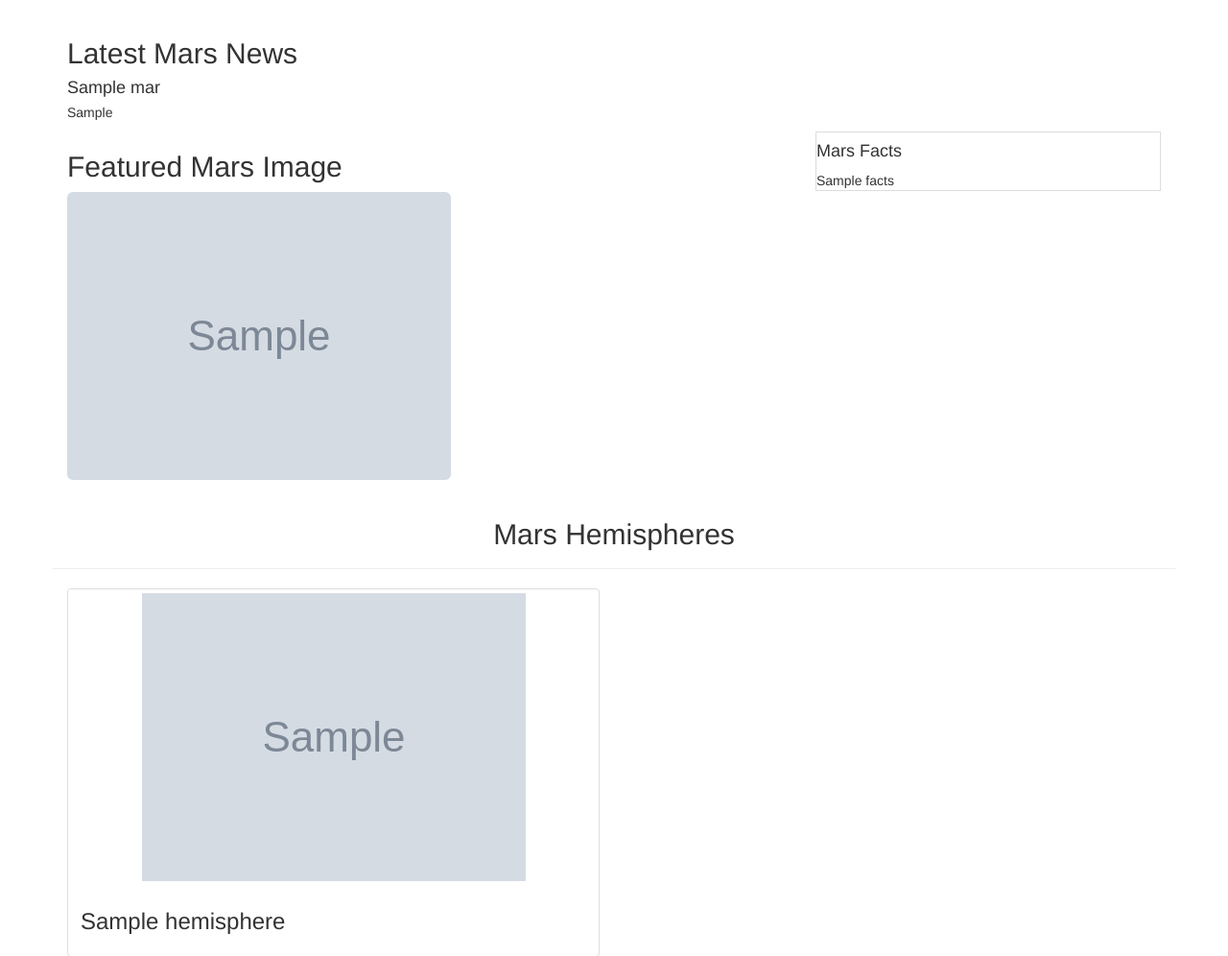
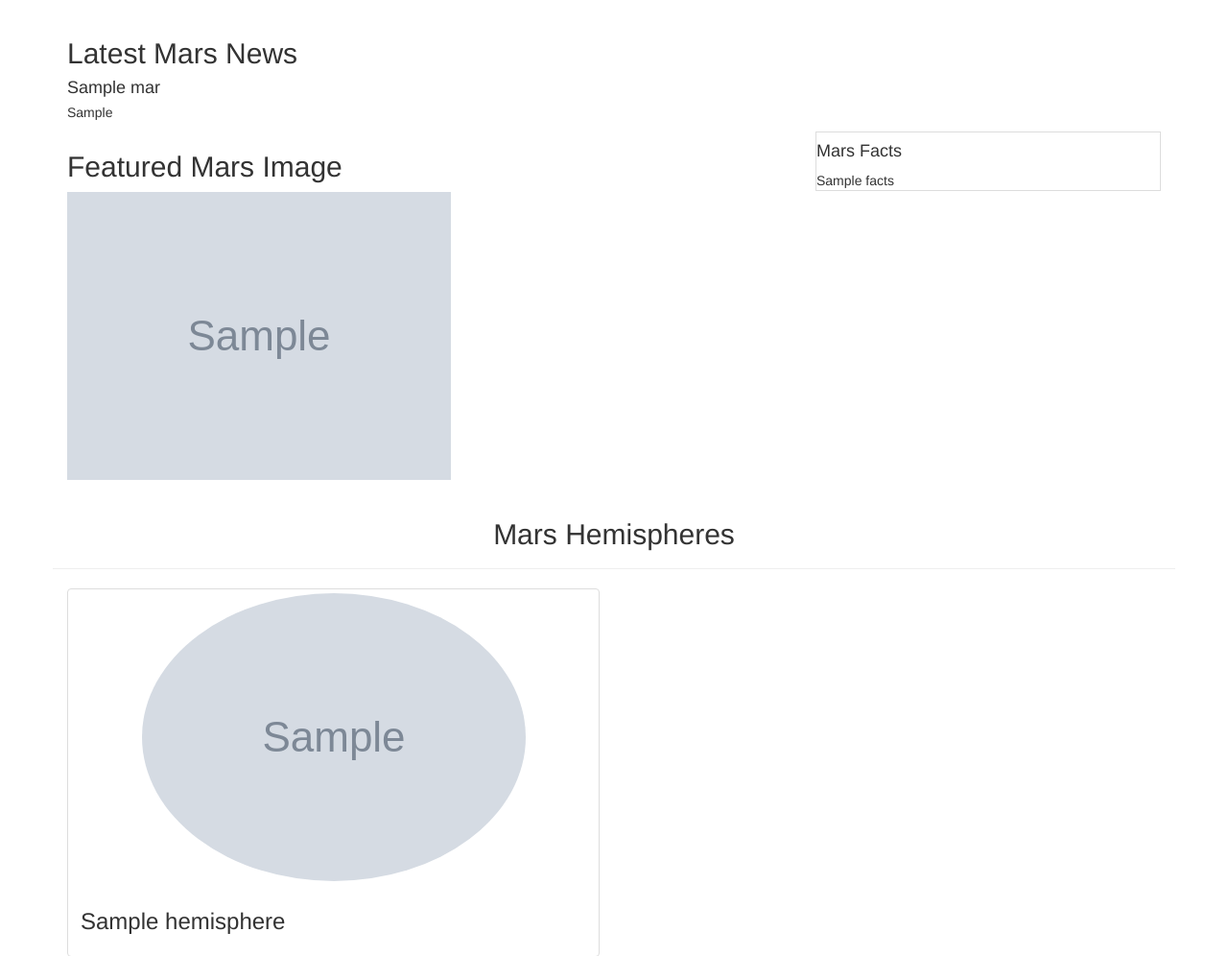
Before and after one commit to craig-clemens/Mission-to-Mars, a Flask app: page / in a window 1280 px wide. Shown: the part 267-1263 px from the top of the page at 96% size. Run offline with Flask 2, Linux system fonts and the light colour scheme; grey boxes marked "Sample" are stand-in pictures; a database or web service that is not in the repository returns one stand-in record (values such as "Sample title"); some libraries are stand-ins or nearby versions.

Commit message:
Update index.html

```diff
--- a/templates/index.html
+++ b/templates/index.html
@@ -40,7 +40,7 @@
           <!-- if images is False/None/non-existent, then default to error message -->
           <img
             src="{{mars.featured_image | default('static/images/error.png', true) }}"
-            class="img-rounded"
+            class="img-responsive"
             alt="Responsive image"
           />
         </div>
@@ -63,7 +63,7 @@
         {% for hemisphere in mars.hemispheres %}
         <div class="col-md-6">
           <div class="thumbnail">
-            <img src="{{hemisphere.img_url | default('static/images/error.png', true)}}" alt="...">
+            <img src="{{hemisphere.img_url | default('static/images/error.png', true)}}" alt="..." class=img-circle>
             <div class="caption">
               <h3>{{hemisphere.title}}</h3>
             </div>
```
